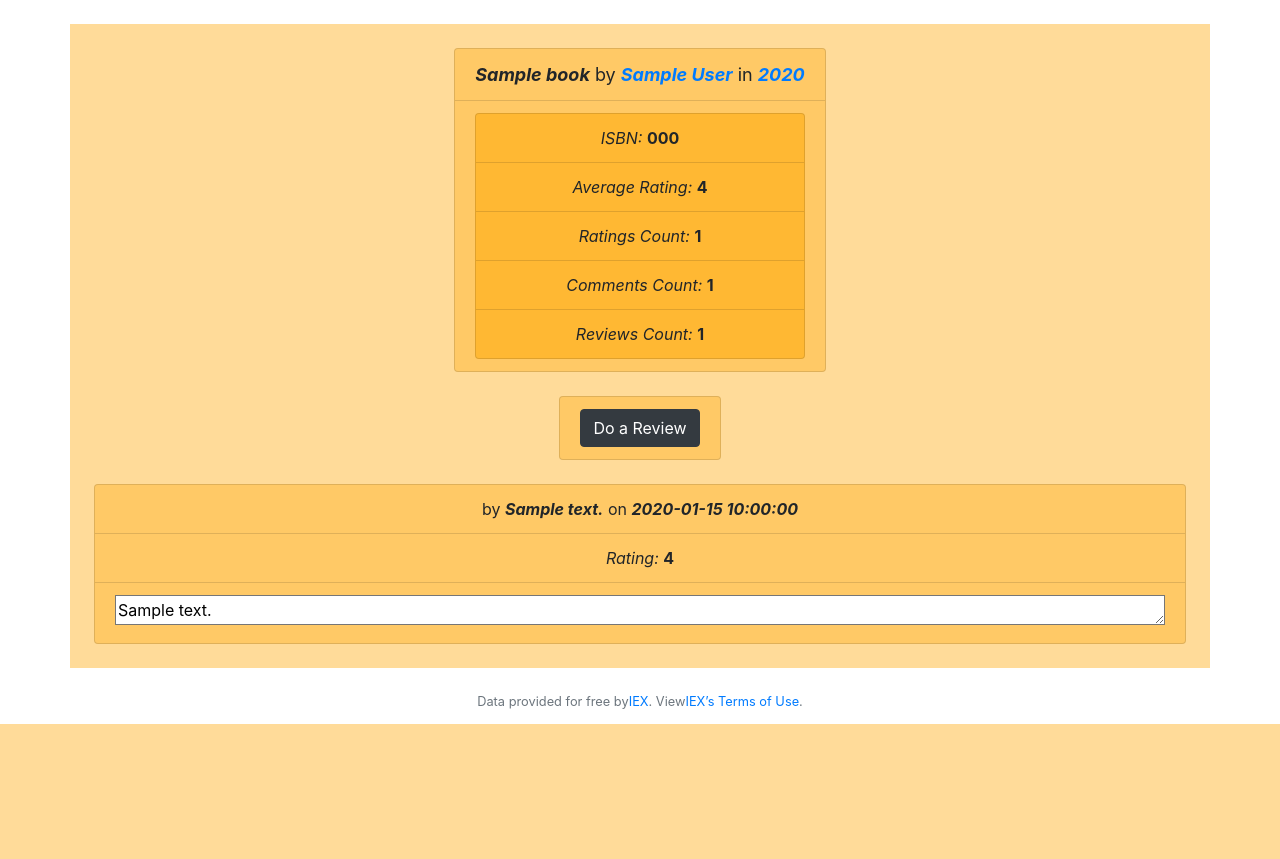
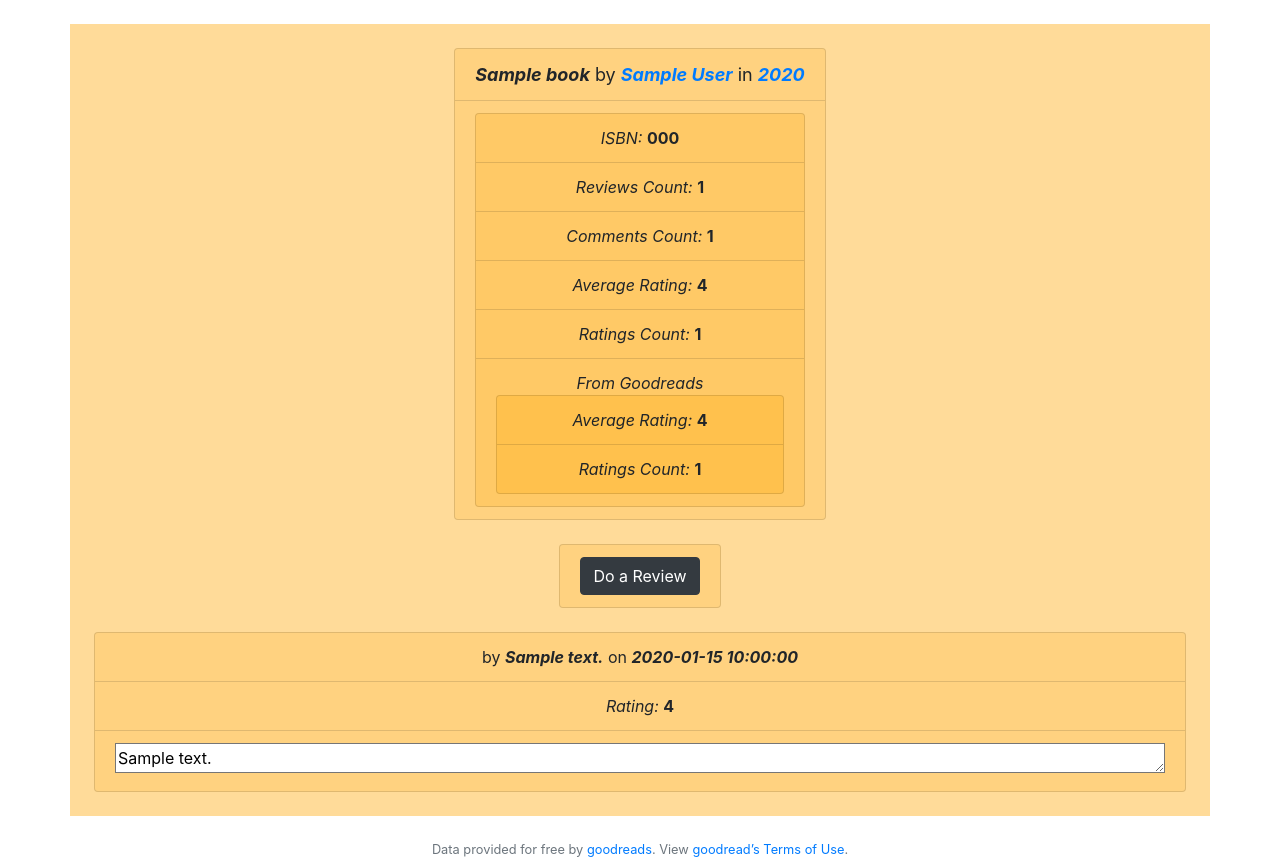
Before and after one commit to navetech/web50, a Flask app: template projects/2019/x/1/templates/book.html in a window 1280 px wide. Shown: the part 76-935 px from the top of the page. Before the commit the page ends 800 px from the top, so only its background shows below. Run offline with Flask 2, Linux system fonts and the light colour scheme; the template is opened without the code that fills it: most values are stand-ins (such as "Sample title", 1, 10 or a date in 2020); some libraries are stand-ins or nearby versions.

Commit message:
Implement api features for getting and providing book's info

```diff
--- a/projects/2019/x/1/application.py
+++ b/projects/2019/x/1/application.py
@@ -4,12 +4,14 @@ from datetime import datetime
 import time
 import locale
 
-from flask import Flask, session, render_template, request, flash, redirect, url_for
+from flask import Flask, session, render_template, request, flash, redirect, url_for, jsonify
 from flask_session import Session
 from sqlalchemy import create_engine
 from sqlalchemy.orm import scoped_session, sessionmaker
 from werkzeug.exceptions import default_exceptions, HTTPException, InternalServerError
 from werkzeug.security import check_password_hash, generate_password_hash
+
+import requests
 
 from helpers import login_required, apology, query_books
 
@@ -21,9 +23,14 @@ app.config["SESSION_PERMANENT"] = False
 app.config["SESSION_TYPE"] = "filesystem"
 Session(app)
 
-# Check for environment variable
+# Check for environment variables
 if not os.getenv("DATABASE_URL"):
     raise RuntimeError("DATABASE_URL is not set")
+
+apikey = os.getenv("API_KEY")
+if not apikey:
+    raise RuntimeError("API_KEY is not set")
+
 
 # Set up database
 engine = create_engine(os.getenv("DATABASE_URL"))
@@ -44,9 +51,9 @@ comments_conf["columns_max"] = comment_columns_max
 comments_conf["rows_number"] = comment_rows_number
 comments_conf["max_length"] = comment_max_length
 
-reviews_conf = {}
-reviews_conf["ratings"] = ratings_conf
-reviews_conf["comments"] = comments_conf
+reviews_cfg = {}
+reviews_cfg["ratings"] = ratings_conf
+reviews_cfg["comments"] = comments_conf
 
 
 @app.route("/")
@@ -439,7 +446,7 @@ def book(isbn):
             else:
                 comment = None
 
-        # Query database for book reviews
+        # Query database for book reviewer
         reviewer = db.execute("SELECT * FROM users WHERE id = :reviewer_id",
                               {"reviewer_id": review.reviewer_id}).fetchone()
 
@@ -459,14 +466,21 @@ def book(isbn):
         reviews_data.append(review_data)
 
     if ratings_count != 0:
-        average_rating = s / ratings_count
+        average_rating = f"{s / ratings_count:.2f}"
     else:
         average_rating = None
+
+    res = requests.get("https://www.goodreads.com/book/review_counts.json", params={"key": f"{apikey}", "isbns": f"{isbn}"})
+
+    if res.status_code != 200:
+        raise Exception("ERROR: API request unsuccessful.")
+
+    review_adds = res.json()["books"][0]
 
     return render_template("book.html", book=book, average_rating=average_rating,
                            ratings_count=ratings_count, comments_count=comments_count,
                            reviews_count=reviews_count, reviews=reviews_data,
-                           reviews_conf=reviews_conf)
+                           review_adds=review_adds, reviews_cfg=reviews_cfg)
 
 
 @app.route("/review/<string:book_isbn>/<int:user_id>", methods=["GET", "POST"])
@@ -485,7 +499,7 @@ def review(book_isbn, user_id):
     # User reached route via GET (as by clicking a link or via redirect)
     if request.method == "GET":
         return render_template("review.html", book=book, review=review,
-                               reviews_conf=reviews_conf)
+                               reviews_cfg=reviews_cfg)
 
     # User reached route via POST (as by submitting a form via POST)
     elif request.method == "POST":
@@ -535,6 +549,61 @@ def review(book_isbn, user_id):
     # User reached route not via GET neither via POST
     else:
         return apology("invalid method", 403)
+
+
+@app.route("/api/books/<string:isbn>")
+def book_api(isbn):
+    """ Return details about a single book """
+
+    # Query database for book
+    book = db.execute("SELECT * FROM books WHERE isbn = :isbn", {"isbn": isbn}).fetchone()
+
+    # Make sure book exists
+    if not book:
+        return jsonify({"error": "book not found"}), 404
+
+    # Query database for book reviews
+    reviews = db.execute("SELECT * FROM reviews WHERE book_id = :book_id ORDER BY timestamp DESC",
+                         {"book_id": book.id}).fetchall()
+
+    reviews_count = len(reviews)
+
+    # Build reviews data
+    s = 0
+    ratings_count = 0
+    comments_count = 0
+    for review in reviews:
+        rating = review["rating"]
+        if rating:
+            if rating >= rating_min and rating <= rating_max:
+                ratings_count += 1
+                s += rating
+            else:
+                rating = None
+
+        comment = review.comment
+        if comment:
+            if comment.strip():
+                comments_count += 1
+            else:
+                comment = None
+
+    if ratings_count != 0:
+        average_rating = f"{s / ratings_count:.2f}"
+    else:
+        average_rating = None
+
+    return jsonify(
+        {
+            "title": book.title,
+            "author": book.author,
+            "year": book.year,
+            "isbn": book.isbn,
+            "reviews_count": reviews_count,
+            "average_rating": average_rating,
+            "ratings_count": ratings_count,
+            "comments_count": comments_count
+        })
 
 
 @app.route("/unregister", methods=["GET", "POST"])
--- a/projects/2019/x/1/requirements.txt
+++ b/projects/2019/x/1/requirements.txt
@@ -3,3 +3,4 @@ Flask
 Flask-Session
 psycopg2-binary
 SQLAlchemy
+requests
--- a/projects/2019/x/1/static/styles/ln/ln-style.css
+++ b/projects/2019/x/1/static/styles/ln/ln-style.css
@@ -60,11 +60,15 @@
 }
 
 .ln-container01 {
+  background-color: #ffd280;
+}
+
+.ln-container02 {
   background-color: #ffc966;
 }
 
-.ln-container02 {
-  background-color: #ffb833;
+.ln-container03 {
+  background-color: #ffc14d;
 }
 
 .ln-h01 {
--- a/projects/2019/x/1/static/styles/ln/ln-style.scss
+++ b/projects/2019/x/1/static/styles/ln/ln-style.scss
@@ -110,8 +110,9 @@ $btn-dark-background-color: $orange025;
 
 
 $container00: $orange080;
-$container01: $orange070;
-$container02: $orange060;
+$container01: $orange075;
+$container02: $orange070;
+$container03: $orange065;
 
 .ln-container00
 {
@@ -126,6 +127,11 @@ $container02: $orange060;
 .ln-container02
 {
     background-color: $container02;
+}
+
+.ln-container03
+{
+    background-color: $container03;
 }
 
 
--- a/projects/2019/x/1/templates/book.html
+++ b/projects/2019/x/1/templates/book.html
@@ -21,7 +21,21 @@
                     <span class="ln-strong">{{ book.isbn }}</span>
                 </li>
 
-                {% if ratings_count > 0 or reviews%}
+                {% if reviews or review_adds %}
+                    {% if reviews %}
+                        <li class="list-group-item ln-container02">
+                        <span class="ln-label">Reviews Count:</span>
+                        <span class="ln-strong">{{ reviews_count }}</span>
+                        </li>
+                    {% endif %}
+
+                    {% if comments_count > 0%}
+                        <li class="list-group-item ln-container02">
+                            <span class="ln-label">Comments Count:</span>
+                            <span class="ln-strong">{{ comments_count }}</span>
+                        </li>
+                    {% endif %}
+
                     {% if ratings_count > 0 %}
                         <li class="list-group-item ln-container02">
                             <span class="ln-label">Average Rating:</span>
@@ -34,15 +48,20 @@
                         </li>
                     {% endif %}
 
-                    {% if reviews %}
+                    {% if review_adds %}
                         <li class="list-group-item ln-container02">
-                            <span class="ln-label">Comments Count:</span>
-                            <span class="ln-strong">{{ comments_count }}</span>
-                        </li>
+                            <span class="ln-label">From Goodreads</span>
+                            <ul class="list-group">
+                                <li class="list-group-item ln-container03">
+                                    <span class="ln-label">Average Rating:</span>
+                                    <span class="ln-strong">{{ review_adds.average_rating }}</span>
+                                </li>
 
-                        <li class="list-group-item ln-container02">
-                            <span class="ln-label">Reviews Count:</span>
-                            <span class="ln-strong">{{ reviews_count }}</span>
+                                <li class="list-group-item ln-container03">
+                                    <span class="ln-label">Ratings Count:</span>
+                                    <span class="ln-strong">{{ review_adds.work_ratings_count }}</span>
+                                </li>
+                            </ul>
                         </li>
                     {% endif %}
                 {% endif %}
@@ -81,7 +100,7 @@
 
             {% if review.comment %}
                 <li class="list-group-item ln-container01">
-                    <textarea readonly class="comment-out" rows= {{ reviews_conf.comments.rows_number }}>{{ review.comment }}</textarea>
+                    <textarea readonly class="comment-out" rows= {{ reviews_cfg.comments.rows_number }}>{{ review.comment }}</textarea>
                 </li>
             {% else %}
                 <li class="list-group-item ln-container01">
--- a/projects/2019/x/1/templates/layout.html
+++ b/projects/2019/x/1/templates/layout.html
@@ -60,5 +60,5 @@
         {% endblock %}
     </main>
 
-    <footer class="small text-center text-muted">Data provided for free by<a href="https://iextrading.com/developer">IEX</a>. View<a href="https://iextrading.com/api-exhibit-a/">IEX’s Terms of Use</a>.</footer>
+    <footer class="small text-center text-muted">Data provided for free by <a href="https://www.goodreads.com/">goodreads</a>. View <a href="https://www.goodreads.com/about/terms">goodread’s Terms of Use</a>.</footer>
 {% endblock %}
```
Also changed, not shown: projects/2019/x/1/templates/review.html (+5 -5 lines), 2 other files.
